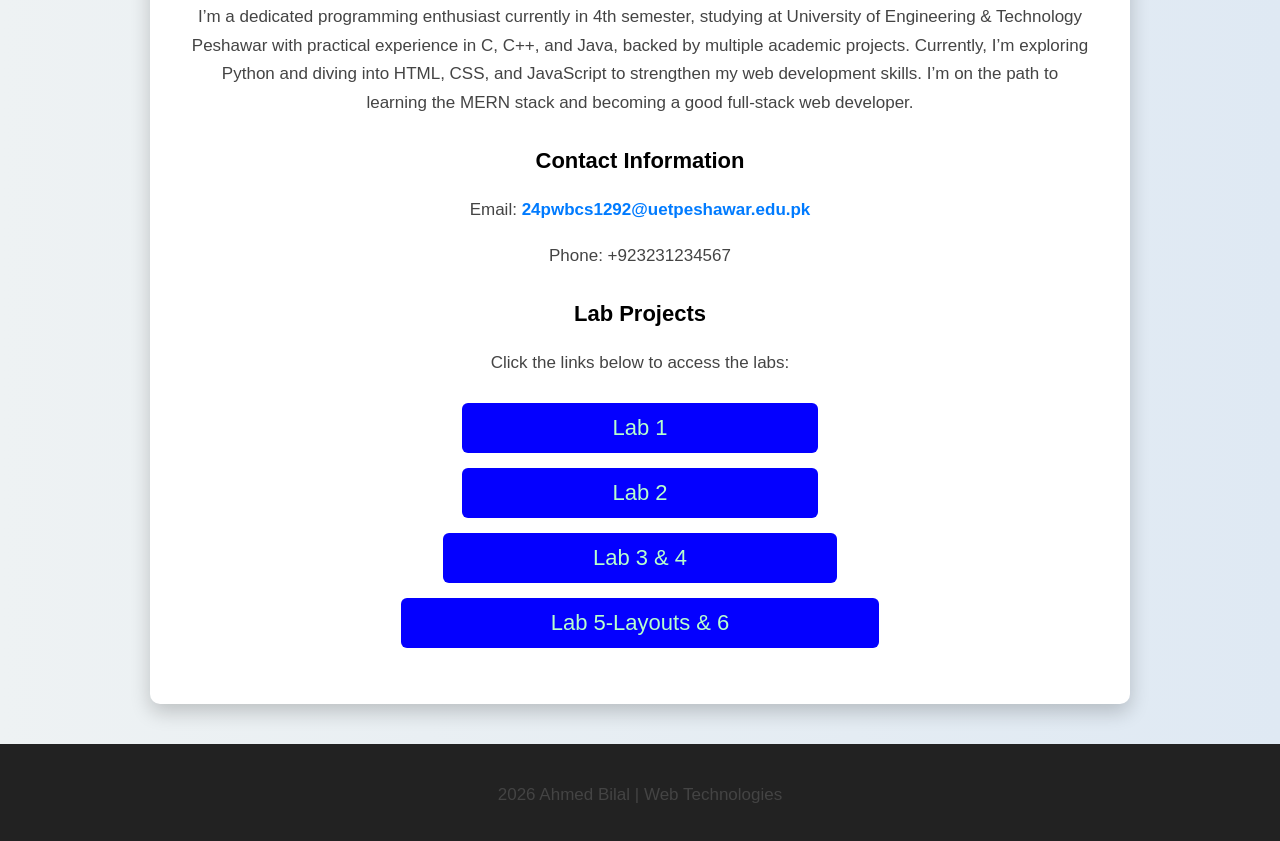
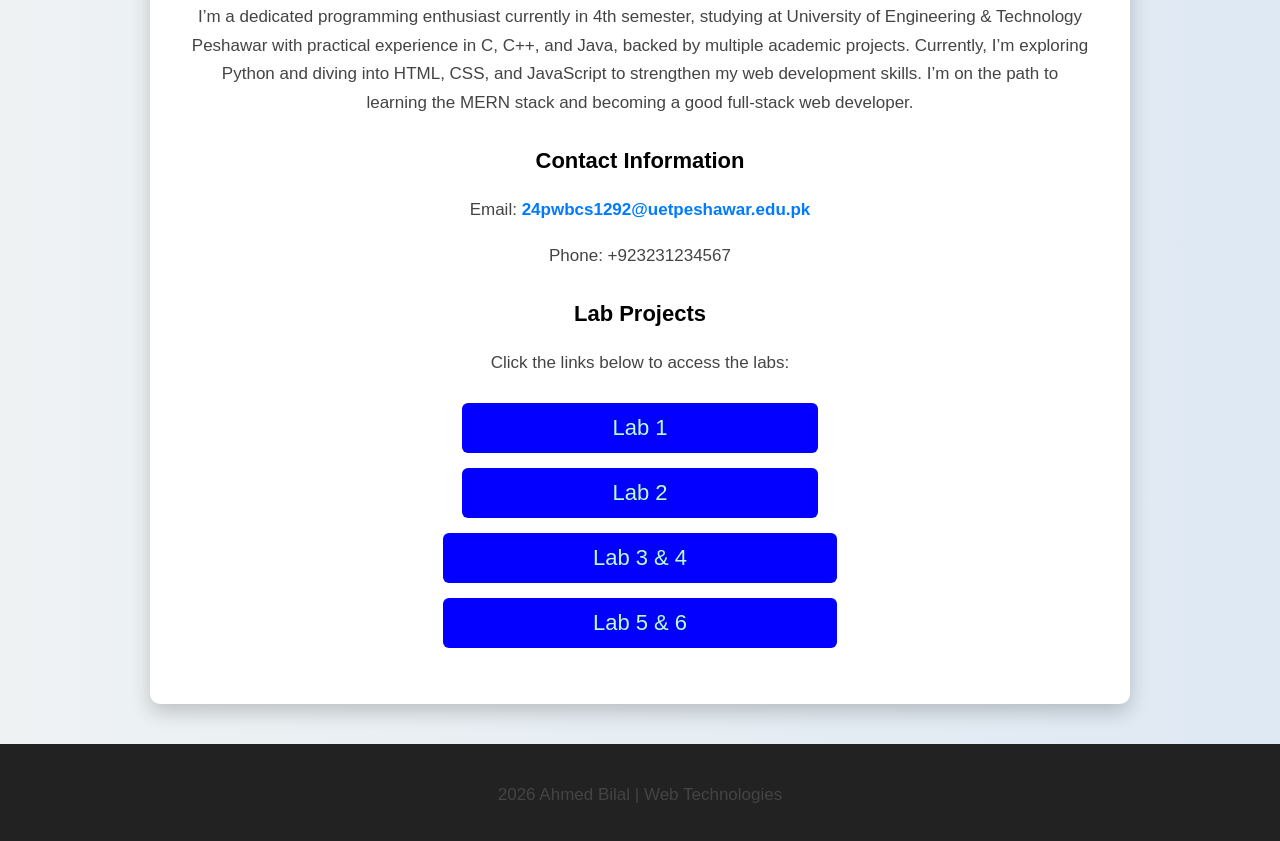
Before and after one commit to ahmedbilal-student/24PWBCS1292-WT-Spring26, a plain HTML site: page index.html in a window 1280 px wide. Shown: the part 516-1357 px from the top of the page. Drawn offline with Linux system fonts and the light colour scheme.

Commit message:
Update index.html

```diff
--- a/index.html
+++ b/index.html
@@ -131,7 +131,7 @@ I’m on the path to learning the MERN stack and becoming a good full-stack web
 <li><a href="Lab01/index.html" target="_blank">Lab 1</a></li>
 <li><a href="Lab02/index.html" target="_blank">Lab 2</a></li>
 <li><a href="Lab03/index.html" target="_blank">Lab 3 & 4</a></li>
-<li><a href="Lab05-layouts/index.html" target="_blank">Lab 5-Layouts & 6</a></li>
+<li><a href="Lab05-layouts/index.html" target="_blank">Lab 5 & 6</a></li>
 </ul>
 
 </div>
```
